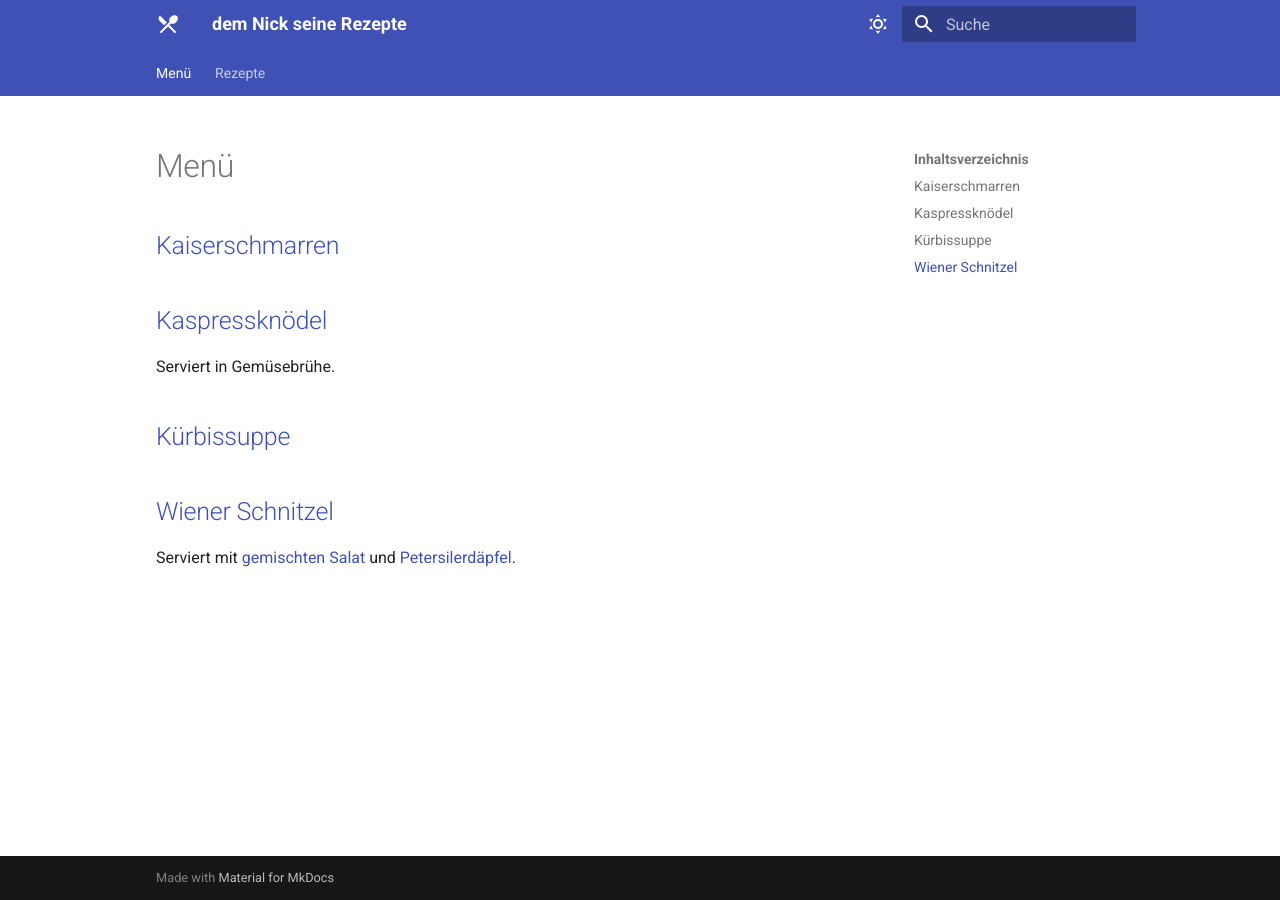
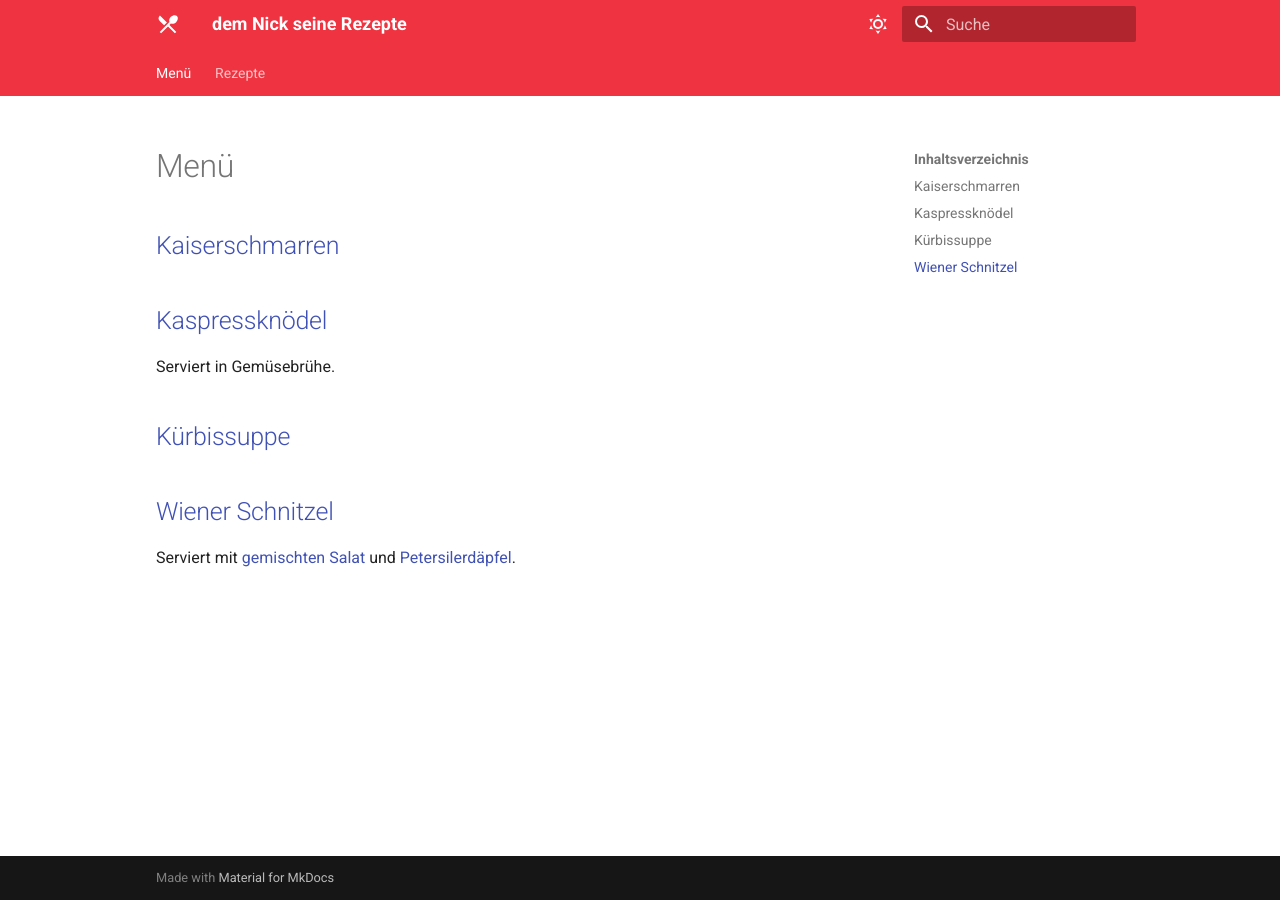
Before and after one commit to vogt4nick/rezepte.vogt4nick.com, an MkDocs documentation site: the page built from src/index.md, in a window 1280 px wide. Built offline with MkDocs 1.6.1 and Material for MkDocs 9.7.7, drawn with Linux system fonts in a browser that asks for light colours.

Commit message:
style: change color scheme to austrian colors
i.e. red-white and red-black

```diff
--- a/mkdocs.yml
+++ b/mkdocs.yml
@@ -51,14 +51,12 @@ theme:
   language: de
   palette:
     - media: "(prefers-color-scheme: light)"
-      scheme: default
-      primary: indigo
+      scheme: österreich-licht
       toggle:
         icon: material/weather-sunny
         name: In den Dunkelmodus wechseln
     - media: "(prefers-color-scheme: dark)"
-      scheme: slate
-      primary: deep purple
+      scheme: österreich-dunkel
       toggle:
         icon: material/weather-night
         name: In den Lichtmodus wechseln
--- a/src/assets/stylesheets/extra.css
+++ b/src/assets/stylesheets/extra.css
@@ -8,3 +8,29 @@
 .md-grid {
     max-width: 1000px;
 }
+
+[data-md-color-scheme="österreich-licht"] {
+    --md-primary-fg-color: #EF3340;
+    --md-default-fg-color: rgba(0, 0, 0, 0.87);
+    --md-default-fg-color--light: rgba(0, 0, 0, 0.54);
+    --md-default-fg-color--lighter: rgba(0, 0, 0, 0.32);
+    --md-default-fg-color--lightest: rgba(0, 0, 0, 0.07);
+    --md-default-bg-color: #fff;
+    --md-default-bg-color--light: hsla(0, 0%, 100%, 0.7);
+    --md-default-bg-color--lighter: hsla(0, 0%, 100%, 0.3);
+    --md-default-bg-color--lightest: hsla(0, 0%, 100%, 0.12);
+    --md-accent-fg-color: rgba(0, 0, 0, 0.87);
+}
+
+[data-md-color-scheme="österreich-dunkel"] {
+    --md-primary-fg-color: #EF3340;
+    --md-default-fg-color: hsla(232, 75%, 95%, 1);
+    --md-default-fg-color--light: hsla(232, 75%, 90%, 0.62);
+    --md-default-fg-color--lighter: hsla(232, 75%, 90%, 0.32);
+    --md-default-fg-color--lightest: hsla(232, 75%, 90%, 0.12);
+    --md-default-bg-color: hsla(232, 15%, 21%, 1);
+    --md-default-bg-color--light: hsla(232, 15%, 21%, 0.54);
+    --md-default-bg-color--lighter: hsla(232, 15%, 21%, 0.26);
+    --md-default-bg-color--lightest: hsla(232, 15%, 21%, 0.07);
+    --md-accent-fg-color: hsla(232, 75%, 95%, 1);
+}
```
